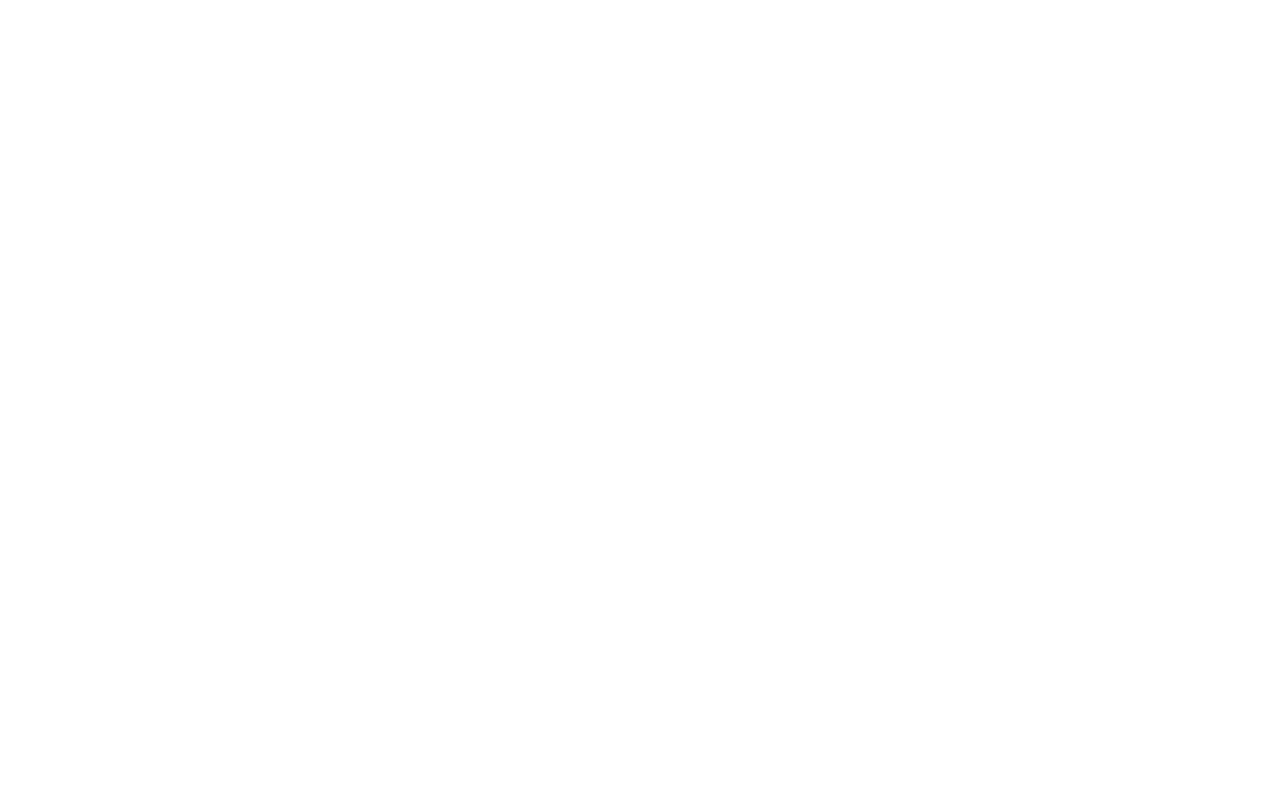
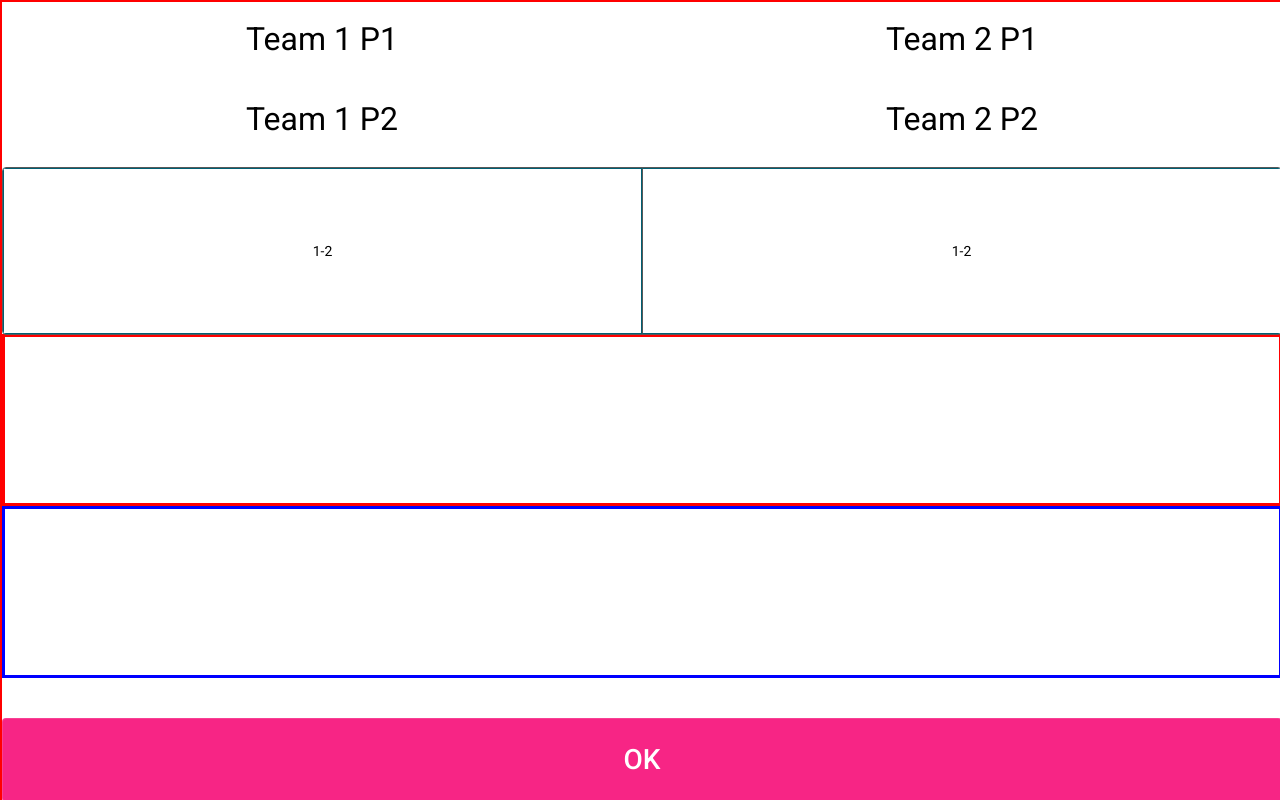
Before and after one commit to a21s-dev/grand-tichu, an Angular app: page /set-score in a window 1280 px wide. Before the commit this address led to /. Built offline with nearby package versions, Linux system fonts and the light colour scheme.

Commit message:
Set score component progress

```diff
--- a/src/app/components/index/index.component.html
+++ b/src/app/components/index/index.component.html
@@ -1,14 +1,11 @@
 <div class="container">
   <nav>
-		<div class="app_title">
-			Grand Tichu
-		</div>
+    <div class="app_title">Grand Tichu</div>
     <div class="options">
       <button mat-button>
         <span class="material-symbols-outlined"> menu </span>
       </button>
     </div>
-
   </nav>
   <div class="team_names_and_scores">
     <div class="team_name team1_name">Team 1</div>
@@ -36,12 +33,10 @@
         >
           <mat-button-toggle class="player_tichu" value="3"
             >Tichu
-					</mat-button-toggle
-					>
+          </mat-button-toggle>
           <mat-button-toggle class="player_grand_tichu" value="2"
             >Grand
-					</mat-button-toggle
-					>
+          </mat-button-toggle>
         </mat-button-toggle-group>
       </div>
     </div>
@@ -52,7 +47,9 @@
 
         <div class="player_shuffles">
           <button mat-button>
-						<span class="material-symbols-outlined shuffle_icon"> sports_esports </span>
+            <span class="material-symbols-outlined shuffle_icon">
+              sports_esports
+            </span>
           </button>
         </div>
       </div>
@@ -65,15 +62,12 @@
         >
           <mat-button-toggle class="player_tichu" value="3"
             >Tichu
-					</mat-button-toggle
-					>
+          </mat-button-toggle>
           <mat-button-toggle class="player_grand_tichu" value="2"
             >Grand
-					</mat-button-toggle
-					>
+          </mat-button-toggle>
         </mat-button-toggle-group>
       </div>
-
     </div>
 
     <div class="player">
@@ -91,12 +85,10 @@
         >
           <mat-button-toggle class="player_tichu" value="3"
             >Tichu
-					</mat-button-toggle
-					>
+          </mat-button-toggle>
           <mat-button-toggle class="player_grand_tichu" value="2"
             >Grand
-					</mat-button-toggle
-					>
+          </mat-button-toggle>
         </mat-button-toggle-group>
       </div>
     </div>
@@ -119,18 +111,17 @@
         >
           <mat-button-toggle class="player_tichu" value="3"
             >Tichu
-					</mat-button-toggle
-					>
+          </mat-button-toggle>
           <mat-button-toggle class="player_grand_tichu" value="2"
             >Grand
-					</mat-button-toggle
-					>
+          </mat-button-toggle>
         </mat-button-toggle-group>
       </div>
     </div>
-
   </div>
   <div class="set_score_area">
-		<button mat-stroked-button color="primary">Set Score</button>
+    <button mat-stroked-button color="primary" routerLink="set-score">
+      Set Score
+    </button>
   </div>
 </div>
--- /dev/null
+++ b/src/app/components/set-score/set-score.component.html
@@ -0,0 +1,26 @@
+<div class="container">
+  <div class="team-players">
+    <div class="team_name team1_name">Team 1 P1</div>
+    <div class="team_name team2_name">Team 2 P1</div>
+    <div class="team_score team1_score">Team 1 P2</div>
+    <div class="team_score team2_score">Team 2 P2</div>
+  </div>
+  <div class="one-two-controls">
+    <mat-button-toggle-group
+      name="player1_controls_group"
+      aria-label="Font Style"
+      multiple
+      (change)="toggleChange($event)"
+    >
+      <mat-button-toggle class="player_tichu" value="3">1-2 </mat-button-toggle>
+      <mat-button-toggle class="player_grand_tichu" value="2">
+        1-2
+      </mat-button-toggle>
+    </mat-button-toggle-group>
+  </div>
+  <div class="points"></div>
+  <div class="total-score"></div>
+  <div class="ok">
+    <button mat-stroked-button color="primary" routerLink="/">OK</button>
+  </div>
+</div>
--- /dev/null
+++ b/src/app/components/set-score/set-score.component.scss
@@ -0,0 +1,78 @@
+@import '../../../variables';
+.container {
+  border: 2px solid red;
+  display: flex;
+  flex-direction: column;
+  width: 100%;
+  height: 100%;
+  overflow: hidden;
+  position: fixed;
+}
+.container > .team-players,
+.one-two-controls,
+.points,
+.total-score {
+  flex: 1;
+}
+.team-players {
+  // height: 100px;
+  // border: 3px solid orange;
+  // border: 5px solid red;
+  // flex-grow: 2;
+  //padding-top: 40px;
+  // padding-bottom: 40px;
+  display: grid;
+  justify-content: space-around;
+  align-content: center;
+  grid-template-columns: repeat(2, auto);
+  grid-template-rows: 2rem 2rem;
+  grid-row-gap: 3rem;
+  font-size: 2rem;
+}
+
+.one-two-controls {
+  height: 100px;
+  // border: 3px solid black;
+  display: flex;
+  justify-content: center;
+  align-items: center;
+}
+.one-two-controls > mat-button-toggle-group {
+  width: 100%;
+  height: 100%;
+  display: grid;
+  grid-template-columns: repeat(2, auto);
+  grid-template-rows: 1;
+  // background-color: red;
+}
+
+.one-two-controls > mat-button-toggle-group > mat-button-toggle {
+  display: flex;
+  justify-content: center;
+  align-items: stretch;
+}
+
+.points {
+  height: 100px;
+  border: 3px solid red;
+}
+.total-score {
+  height: 100px;
+  border: 3px solid blue;
+}
+.ok {
+  // border: 5px solid yellow;
+  display: flex;
+  padding-top: 40px;
+  justify-content: center;
+  align-items: center;
+  margin-top: auto;
+}
+
+.ok > button {
+  width: 100%;
+  font-size: 2em;
+  height: 3em;
+  background-color: $primary_color;
+  color: $primary_text_color;
+}
--- /dev/null
+++ b/src/app/components/set-score/set-score.component.ts
@@ -0,0 +1,28 @@
+import { Component, OnInit } from '@angular/core';
+import {
+  MatButtonToggle,
+  MatButtonToggleChange,
+  MatButtonToggleGroup,
+} from '@angular/material/button-toggle';
+
+@Component({
+  selector: 'app-set-score',
+  templateUrl: './set-score.component.html',
+  styleUrls: ['./set-score.component.scss'],
+})
+export class SetScoreComponent implements OnInit {
+  constructor() {}
+
+  ngOnInit() {}
+
+  toggleChange(event: MatButtonToggleChange) {
+    const toggle: MatButtonToggle | undefined = event.source;
+    if (toggle === undefined) {
+      return;
+    }
+    const group: MatButtonToggleGroup = toggle.buttonToggleGroup;
+    if (event.value.some((item: any) => item == toggle.value)) {
+      group.value = [toggle.value];
+    }
+  }
+}
```
Also changed, not shown: src/app/app-routing.module.ts (+15 -11 lines), src/app/app.module.ts (+16 -19 lines), src/app/components/index/index.component.scss (+11 -7 lines). Lines whose indentation alone changed are shown as unchanged.
